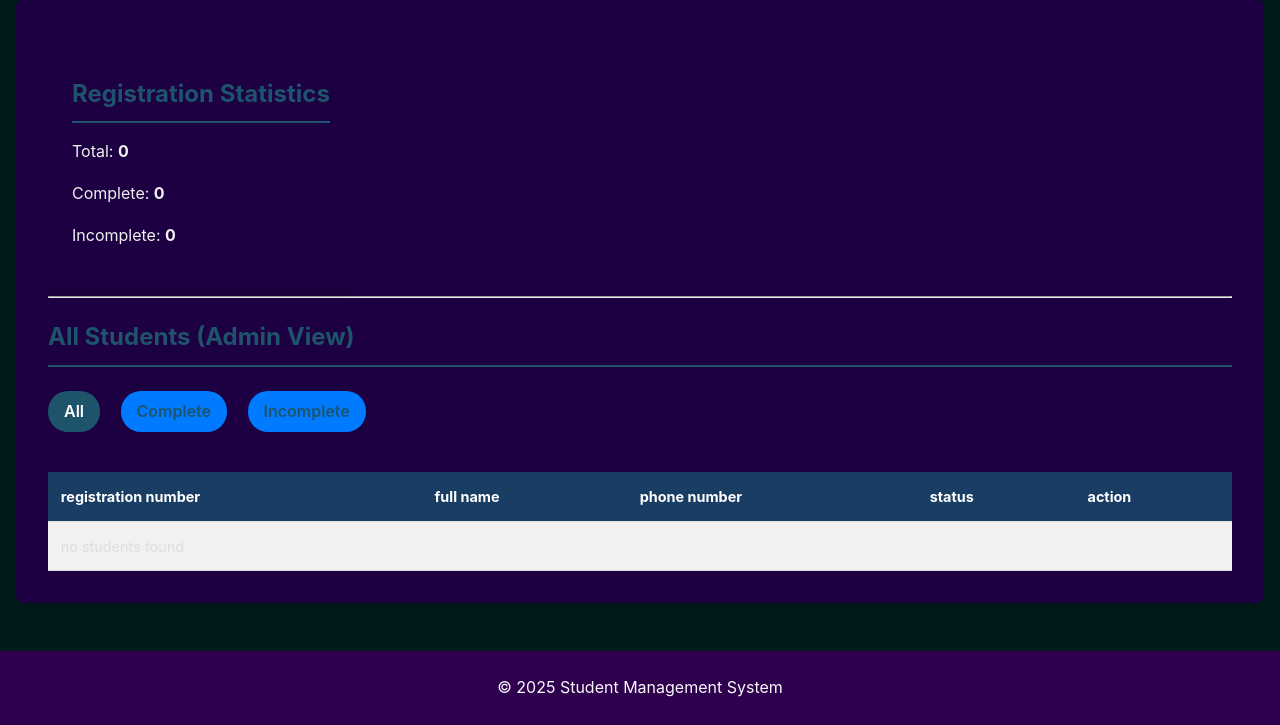
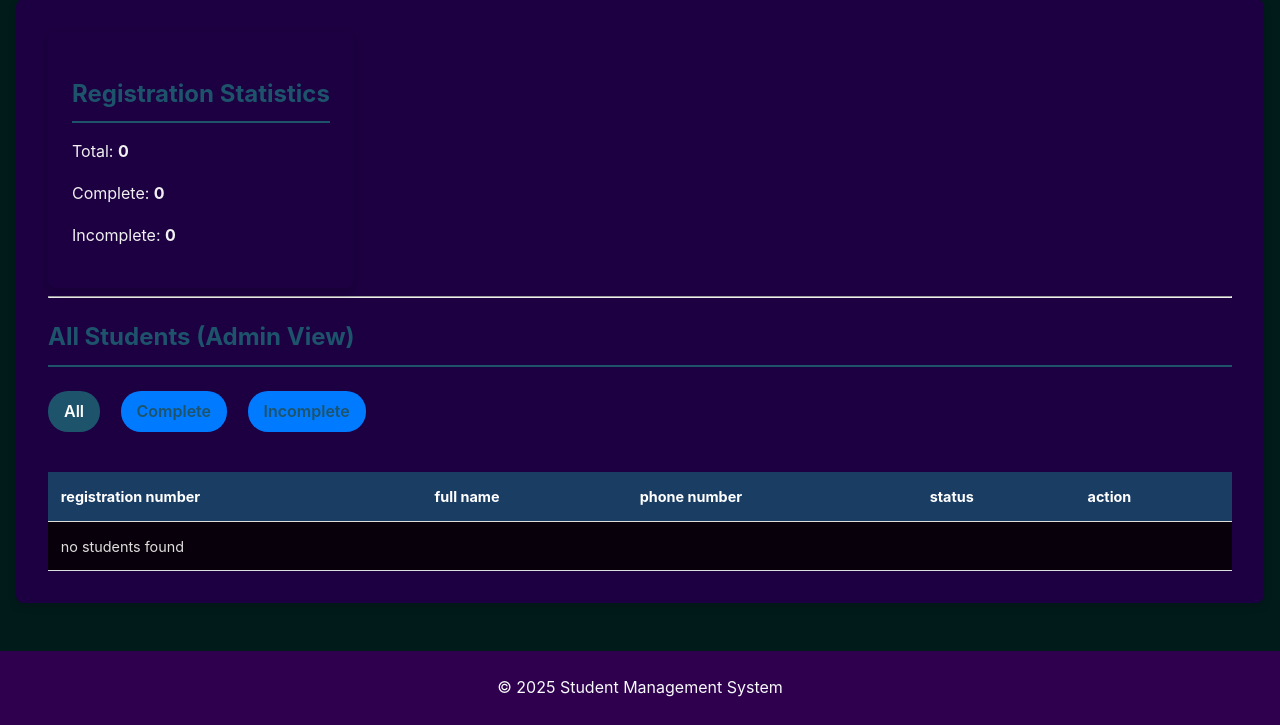
Before and after one commit to Hemedi18/bima-management, a Django app: page /dashboard/ in a window 1280 px wide, with the pointer over the restyled element. Shown: the part 122-847 px from the top of the page. Run offline with Django 4.2, Linux system fonts and the light colour scheme; the visitor is signed in with stand-in values (Sample User, id 1); data that the repository does not hold is empty.

Commit message:
error correction

```diff
--- a/students/static/students/css/styles.css
+++ b/students/static/students/css/styles.css
@@ -300,7 +300,7 @@ th, td {
 }
 
 tbody tr:hover {
-    background-color: #f1f1f1;
+    background-color: #08000a;
 }
 
 tbody tr {
```
Also changed, not shown: students/templates/students/_student_list_partial.html (deleted).
